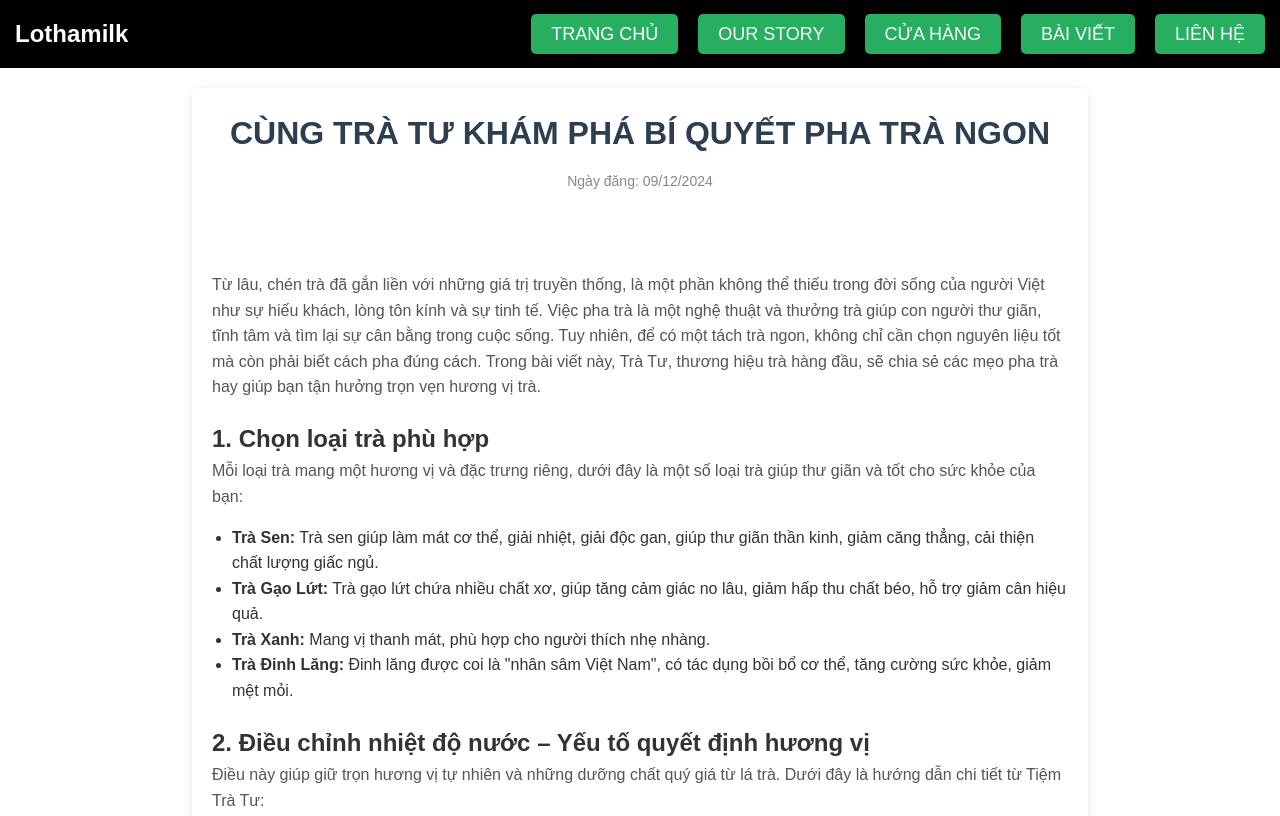
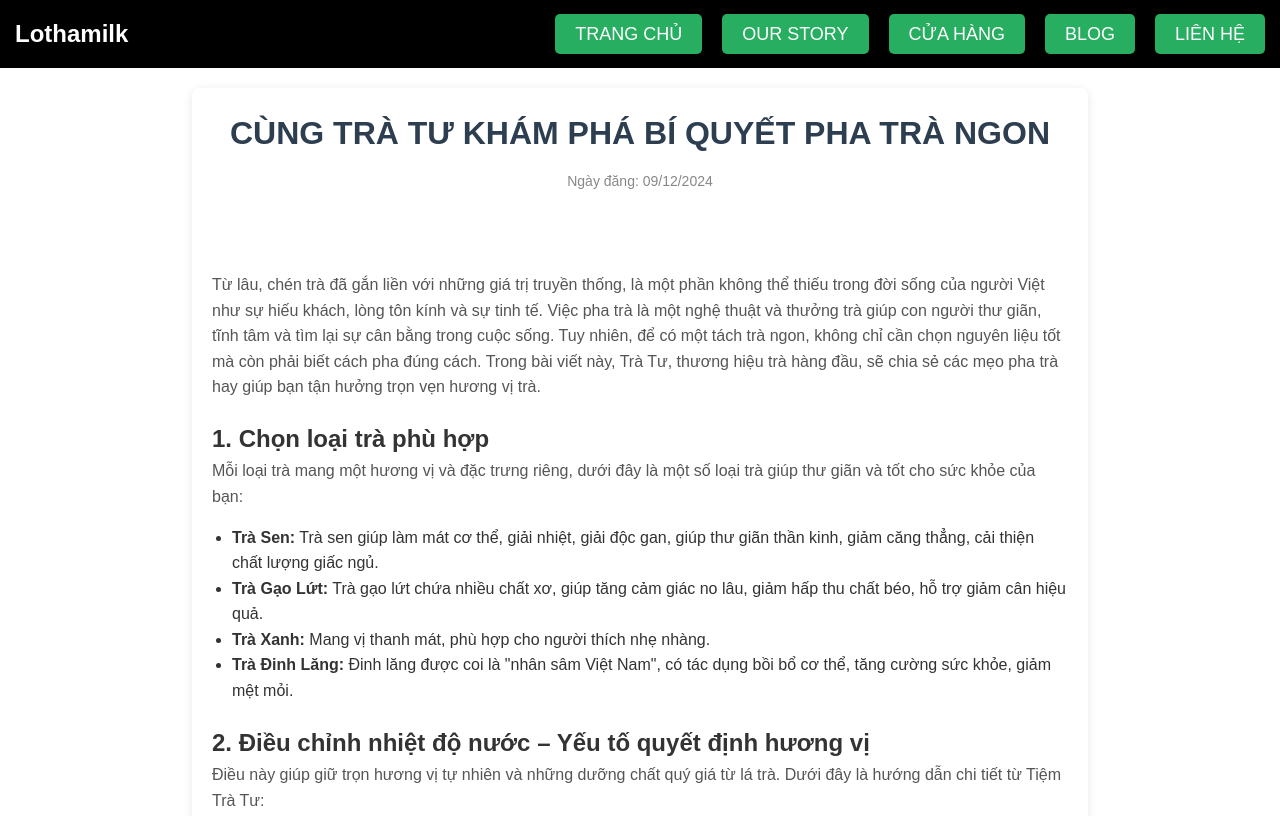
Before and after one commit to GScorp0611/Tra_thao_moc, a plain HTML site: page blog1.html in a window 1280 px wide. Shown: the top 816 px of the page. Drawn offline with Linux system fonts and the light colour scheme.

Commit message:
update blog 1

```diff
--- a/blog1.html
+++ b/blog1.html
@@ -15,7 +15,7 @@
             <li><a href="index.html">TRANG CHỦ</a></li>
             <li><a href="about.html">OUR STORY</a></li>
             <li><a href="products.html">CỬA HÀNG</a></li>
-            <li><a href="blog.html">BÀI VIẾT</a></li>
+            <li><a href="blog.html">BLOG</a></li>
             <li><a href="contact.html">LIÊN HỆ</a></li>
         </ul>
     </nav>
```
Also changed, not shown: blog2.html (+1 -1 lines).
